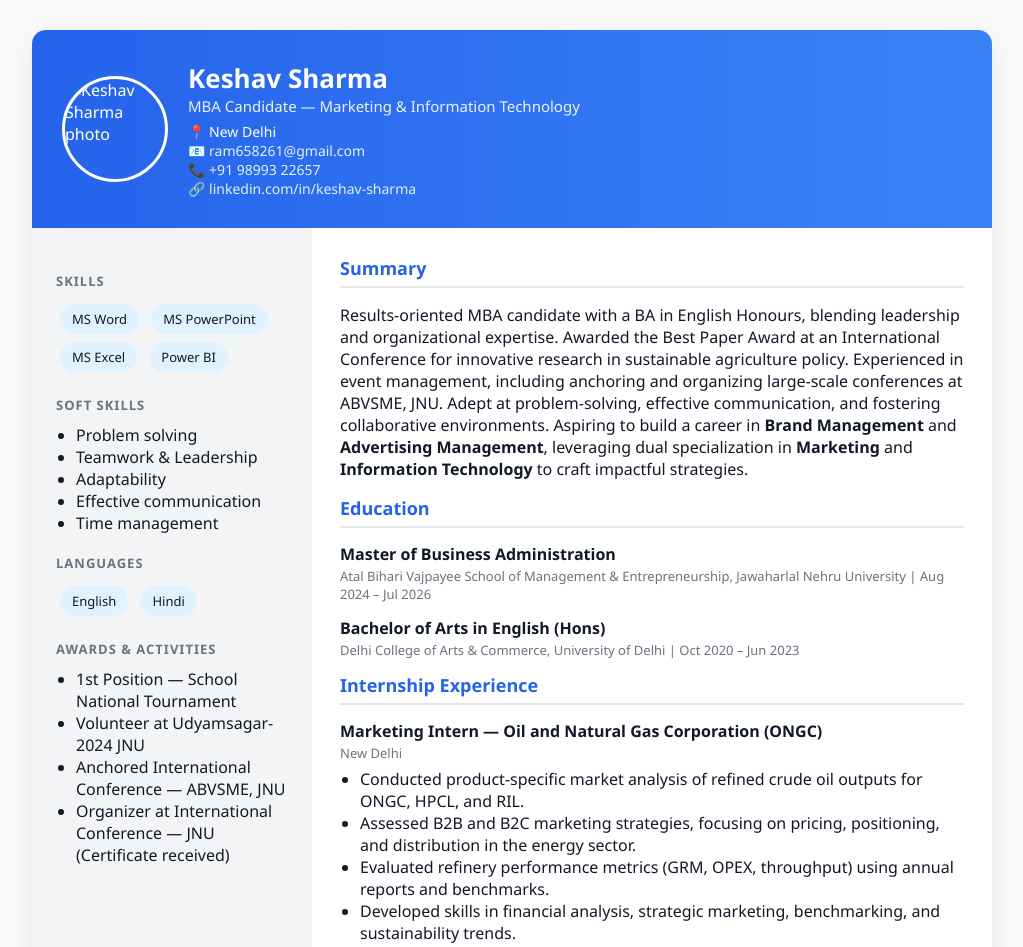
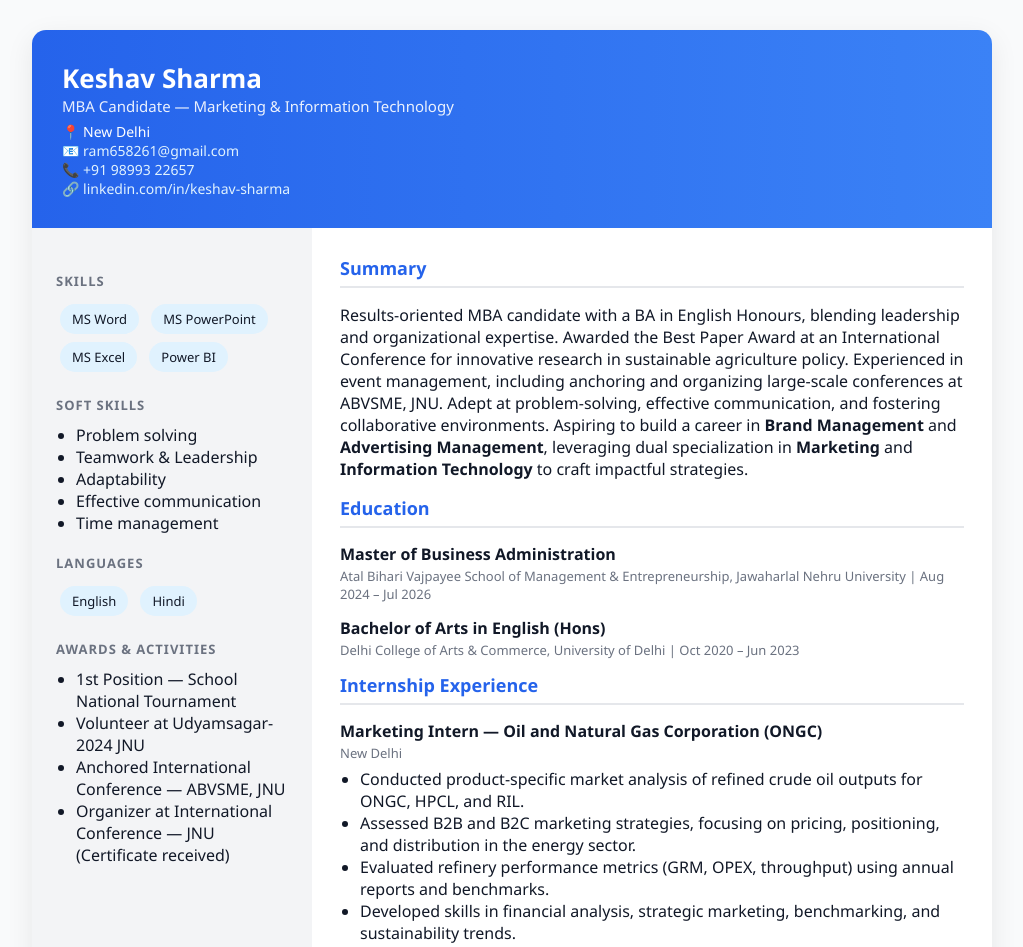
Before and after one commit to keshavsbi200-coder/form-keshav, a plain HTML site: page index.html in a window 1280 px wide. Shown: the top 947 px of the page, without its empty margins (128-1151 px from the left). Drawn offline with Linux system fonts and the light colour scheme.

Commit message:
index.html

```diff
--- a/index.html
+++ b/index.html
@@ -33,7 +33,6 @@
 <body>
   <div class="container">
     <header>
-     <img src="assets/images/image.jpg" alt="Keshav Sharma photo" />
       <div>
         <div class="name">Keshav Sharma</div>
         <div class="title">MBA Candidate — Marketing & Information Technology</div>
```
